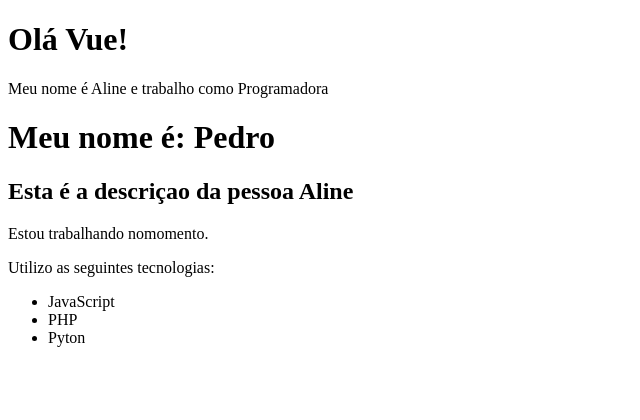
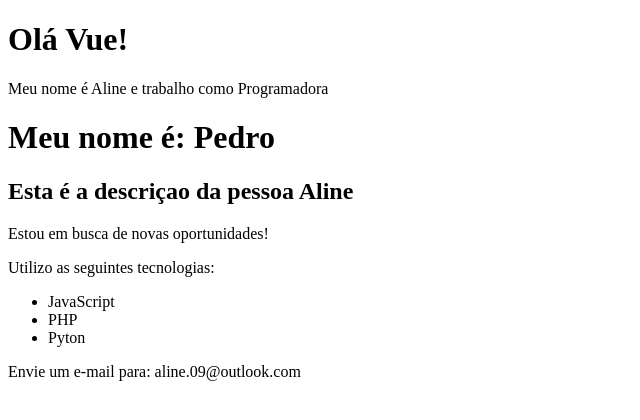
Before and after one commit to AlineG18/Curso_Vue-HoraDeCodar, a Vue app in the folder siteweb_pedidosp1/: page / in a window 1280 px wide. Shown: the top 420 px of the page, without its empty margins (0-640 px from the left). Built offline with nearby package versions, Linux system fonts and the light colour scheme.

Commit message:
Add_Aula9-Conhecendo as diretivas

```diff
--- a/siteweb_pedidosp1/src/components/Info.vue
+++ b/siteweb_pedidosp1/src/components/Info.vue
@@ -1,17 +1,26 @@
 <template>
   <div>
-    <p>Estou trabalhando nomomento.</p>
+    <p v-if="esta_trabalhando">Estou trabalhando nomomento.</p>
+    <p v-else>Estou em busca de novas oportunidades!</p>
     <p>Utilizo as seguintes tecnologias:</p>
     <ul>
       <li>JavaScript</li>
       <li>PHP</li>
       <li>Pyton</li>
     </ul>
+    <p v-show="mostrar_email">Envie um e-mail para: {{ email }}</p>
   </div>
 </template>
 
 <script>
 export default {
   name: "Info",
+  data(){
+    return{
+      esta_trabalhando: false,
+      mostrar_email: true,
+      email: 'aline.09@outlook.com'
+    }
+  }
 };
 </script>
```
Also changed, not shown: 1 other file (tests, documents, lock files or other folders).
